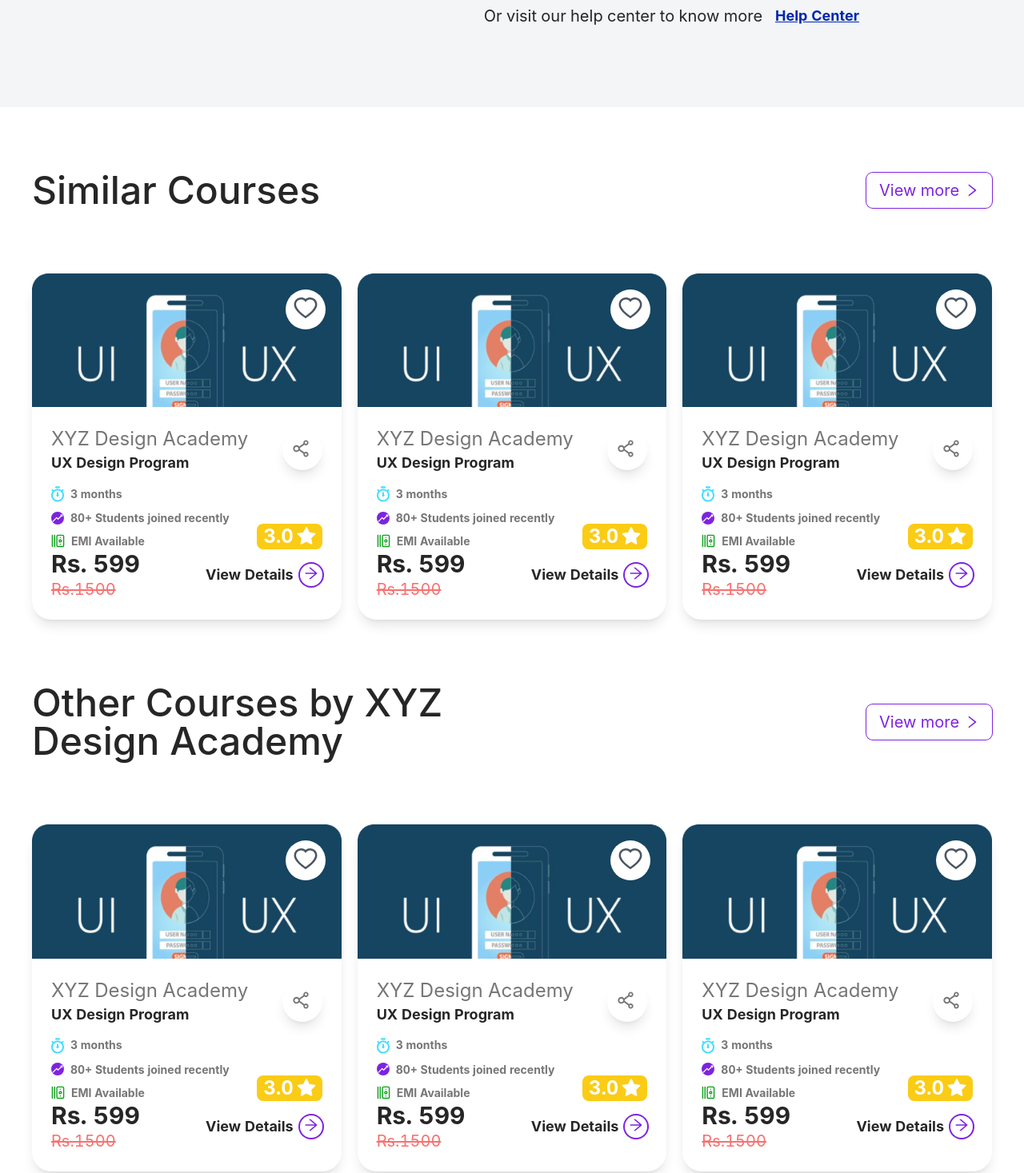
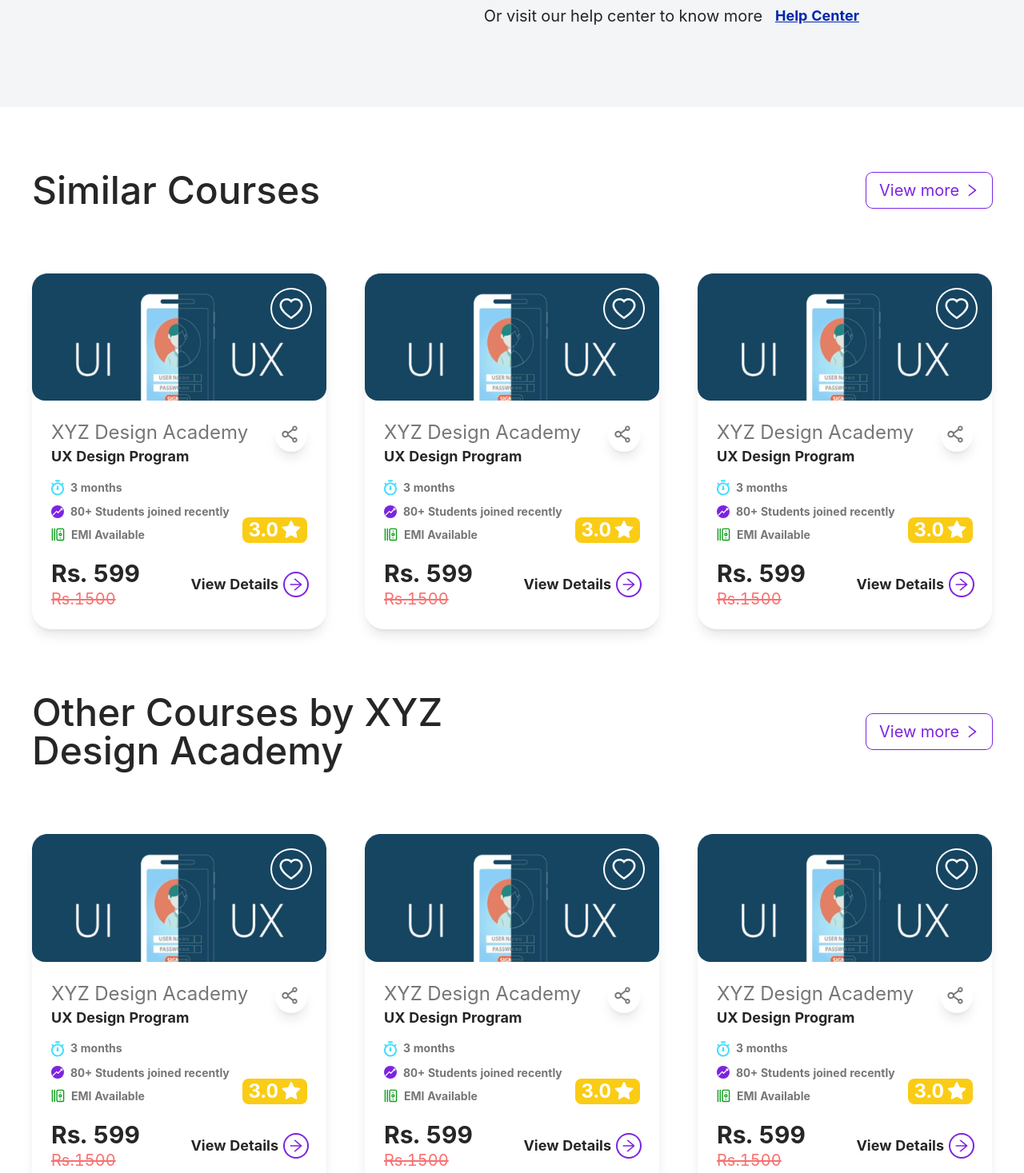
Before and after one commit to albiummid/ostello, a React (Create React App) app: page / in a window 1280 px wide. Shown: the part 6863-8330 px from the top of the page at 80% size. Built offline with nearby package versions, Linux system fonts and the light colour scheme.

Commit message:
course section fixed

```diff
--- a/src/components/Home/courses/CourseCard.js
+++ b/src/components/Home/courses/CourseCard.js
@@ -1,5 +1,6 @@
 import {
   ArrowRightOutlined,
+  HeartFilled,
   HeartOutlined,
   HeartTwoTone,
   RiseOutlined,
@@ -16,61 +17,65 @@ export default function CourseCard() {
   const [isActiveHeart, setHeart] = useState(false)
   const { icons } = constants
   return (
-    <div className='md:w-[476px] w-[100%] relative shadow-lg rounded-3xl'>
+    <div className='lg:w-[476px] w-[100%] relative shadow-lg rounded-3xl'>
       <div className='relative'>
-        <img src={courseImg} className='w-[100%]  ' alt='' />
-        <div className='flex items-center justify-center  gap-1 px-2 py-1 text-md text-white  font-bold bg-yellow-400 rounded-lg md:hidden absolute right-5 bottom-[10px] '>
+        <img src={courseImg} className='w-[100%] rounded-2xl  ' alt='' />
+        <div className='flex items-center justify-center  gap-1 px-2 text-md text-white  font-bold bg-yellow-400 rounded-lg md:hidden absolute right-5 bottom-[10px] '>
           <p>3.0</p>
           <StarFilled />
         </div>
       </div>
-      <div
-        className=' w-[50px] h-[50px] rounded-full shadow-sm absolute right-5 top-5 bg-white flex items-center justify-center cursor-pointer '
-        onClick={() => setHeart(!isActiveHeart)}
-      >
+      <div className=''>
         {isActiveHeart ? (
-          <HeartTwoTone
-            twoToneColor={'red'}
-            className='text-gray-600 text-3xl mb-1'
+          <HeartFilled
+            onClick={() => setHeart(!isActiveHeart)}
+            className={`flex text-xl  w-8 h-8 md:h-12 md:w-12 rounded-full shadow-sm absolute right-5 top-5  items-center justify-center cursor-pointer  text-red-500 ring-2 ring-white md:text-3xl `}
           />
         ) : (
-          <HeartOutlined className='text-gray-600 text-3xl mb-1' />
+          <HeartOutlined
+            onClick={() => setHeart(!isActiveHeart)}
+            className={`flex items-center text-xl  text-white   w-8 h-8 md:h-12 md:w-12 rounded-full shadow-sm absolute right-5 top-5   justify-center cursor-pointer   ring-2 ring-white md:text-3xl`}
+          />
         )}
       </div>
 
-      <div className='p-6 flex flex-col gap-3'>
-        <div className=' flex items-center justify-between '>
+      <div className=' relative p-6 flex flex-col gap-3 bg-[#fffff]'>
+        <div className=' flex  justify-between '>
           <div>
-            <p className='text-2xl  text-[#767676]'>XYZ Design Academy</p>
-            <p className='text-lg font-bold'>UX Design Program</p>
+            <p className='md:text-2xl text-lg  text-[#767676]'>
+              XYZ Design Academy
+            </p>
+            <p className='md:text-lg text-md font-bold'>UX Design Program</p>
           </div>
 
           <CopyToClipboard
             text='course-shared-link'
             onCopy={() => toast.success('Link has been copied to clipboard')}
           >
-            <div className='p-2 w-[50px] h-[50px]   rounded-full bg-white shadow-lg text-[#767676] justify-center items-center flex cursor-pointer '>
+            <div className='p-2 w-10 h-10   rounded-full bg-white shadow-lg text-[#767676] justify-center items-center flex cursor-pointer '>
               <ShareAltOutlined className='text-2xl mb-1 mr-1' />
             </div>
           </CopyToClipboard>
         </div>
 
-        <div className='flex justify-between md:flex-col '>
+        <div className='flex justify-between md:flex-col gap-5 '>
           <div className='flex items-end justify-between '>
             <div>
-              <div className='flex flex-col gap-2 font-bold text-[#767676]'>
+              <div className='flex flex-col gap-2 font-medium text-[#767676]'>
                 <div className='flex  items-center gap-2'>
                   <img className='-mx-1' src={icons.stopwatch} alt='' />
-                  <p className='text-md'>3 months</p>
+                  <p className='text-md font-bold'>3 months</p>
                 </div>
                 <div className='md:flex items-center gap-2 hidden '>
                   <RiseOutlined className='text-white bg-[#7D23E0] rounded-full p-[1px]' />
 
-                  <p className=' '>80+ Students joined recently</p>
+                  <p className='text-md font-bold'>
+                    80+ Students joined recently
+                  </p>
                 </div>
                 <div className='flex items-center gap-2'>
                   <img src={icons.money} alt='' />
-                  <p>EMI Available</p>
+                  <p className='text-md font-bold'>EMI Available</p>
                 </div>
               </div>
             </div>
@@ -79,6 +84,7 @@ export default function CourseCard() {
               <StarFilled />
             </div>
           </div>
+
           <div className='flex justify-between items-center '>
             <div>
               <p className='md:text-3xl text-xl font-bold'>Rs. 599</p>
@@ -88,9 +94,8 @@ export default function CourseCard() {
             </div>
             <div className='md:flex gap-2 items-center text-lg font-bold cursor-pointer active:opacity-75 select-none hidden'>
               <p>View Details</p>
-              <div className='h-7 w-7 flex items-center justify-center rounded-full ring-2 ring-[#7D23E0]'>
-                <ArrowRightOutlined className='text-[#7D23E0] text-lg font-bold mb-1' />
-              </div>
+
+              <ArrowRightOutlined className='h-7 w-7 flex items-center justify-center rounded-full ring-2 ring-[#7D23E0] text-[#7D23E0] text-lg font-bold ' />
             </div>
           </div>
         </div>
--- a/src/components/Home/courses/courses.js
+++ b/src/components/Home/courses/courses.js
@@ -5,7 +5,7 @@ import CourseCard from './CourseCard'
 
 export default function Courses() {
   return (
-    <div className='md:px-10 px-5 py-20'>
+    <div className='md:px-10 px-5 py-20 container mx-auto'>
       <div className='mb-20'>
         <div className='flex justify-between items-center  mb-2'>
           <h1 className='md:text-5xl text-3xl font-medium'>Similar Courses</h1>
@@ -14,7 +14,7 @@ export default function Courses() {
             <RightOutlined className='text-[#7D23E0] text-lg' />
           </button>
         </div>
-        <div className='flex  md:justify-between  my-16 lg:my-20 flex-col justify-center items-center lg:flex-row gap-5 '>
+        <div className='flex  md:justify-between  my-16 lg:my-20 flex-col justify-center items-center lg:flex-row gap-5 md:gap-12'>
           <CourseCard />
           <CourseCard />
           <CourseCard />
@@ -34,7 +34,7 @@ export default function Courses() {
             <RightOutlined className='text-[#7D23E0] text-lg' />
           </button>
         </div>
-        <div className='flex justify-between lg:my-10 my-16 lg:my-20 flex-col items-center lg:flex-row gap-5'>
+        <div className='flex justify-between my-16 lg:my-20 flex-col items-center lg:flex-row gap-5 md:gap-12'>
           <CourseCard />
           <CourseCard />
           <CourseCard />
--- a/src/components/Layout/BottomBar.jsx
+++ b/src/components/Layout/BottomBar.jsx
@@ -10,7 +10,7 @@ import React, { useState } from 'react'
 
 export default function BottomBar() {
   const [isLoggedIn, setIsLoggedIn] = useState(false)
-  const activeUrl = '/'
+  const [activeUrl, setActiveUrl] = useState('/')
   const navIconClasses = `
 
    text-xl
@@ -56,11 +56,12 @@ export default function BottomBar() {
   return (
     <div className='sm:hidden'>
       <Affix offsetBottom={0} className=' '>
-        <div className='bg-white  flex justify-around'>
+        <div className='bg-white  flex justify-around py-1'>
           {bottomNavs.map((item, i) => (
             <div
+              onClick={() => setActiveUrl(item.url)}
               key={i}
-              className={` flex items-center justify-center flex-col mx-2 font-medium  ${
+              className={` flex items-center justify-center flex-col mx-2 font-medium cursor-pointer  ${
                 activeUrl === item.url ? 'text-[#7D23E0]' : 'text-gray-400'
               } ${item.title === 'Account' && !isLoggedIn && 'hidden'} ${
                 item.title === 'Login' && isLoggedIn && 'hidden'
--- a/src/components/Layout/Footer.js
+++ b/src/components/Layout/Footer.js
@@ -106,18 +106,22 @@ export default function Footer() {
   ]
 
   return (
-    <div className='bg-[#1C1C1C] p-5'>
+    <div className='bg-[#1C1C1C] py-10 '>
       <>
-        <div className='text-white flex lg:justify-center md:flex'>
-          <div className='grid md:grid-cols-5 grid-col-1 md:gap-20 divide-y divide-gray-500 md:divide-y-0  '>
-            <div className='flex flex-col gap-5 items-center'>
-              <img className={`w-40 md:w-60  block`} src={logo} alt='' />
-              <div className='md:flex gap-5 items-center hidden '>
+        <div className=' container mx-auto text-white'>
+          <div className='grid md:flex  grid-col-1 justify-around     '>
+            <div className='flex flex-col '>
+              <img
+                className={`w-40 lg:w-60 mr-auto ml-10 md:m-0`}
+                src={logo}
+                alt=''
+              />
+              <div className='md:flex gap-5 items-center hidden my-3   '>
                 {socialLinks.map((item, i) => (
                   <div className='' key={i}>
                     <a href={item.link} target='_blank' rel='noreferrer'>
                       <img
-                        className='w-[30px] cursor-pointer'
+                        className='w-6 lg:w-10 cursor-pointer'
                         src={item.img}
                         alt={item.title}
                       />
@@ -126,15 +130,16 @@ export default function Footer() {
                 ))}
               </div>
             </div>
+            {/* <div className=' border border-r-0 border-b-0 border-l-0 first:border-t-0 w-screen' /> */}
             {footerLinks.map((item, i) => (
-              <div key={i} className='mb-5 px-5'>
-                <p className='font-medium mb-2 lg:mb-4 mt-5 text-lg lg:text-2xl '>
+              <div key={i} className='mb-5 px-5 hidden sm:block '>
+                <p className='font-medium mb-2 lg:mb-4 text-lg lg:text-2xl '>
                   {item.header}
                 </p>
                 <div className='flex-col'>
                   {item.links.map((link, i) => (
                     <Link
-                      className='block md:text-xl text-md '
+                      className='block lg:text-xl text-md '
                       key={i * 7}
                       to={link.url}
                     >
@@ -144,13 +149,33 @@ export default function Footer() {
                 </div>
               </div>
             ))}
+            <div className='grid-cols-1 divide-solid divide-y divide-gray-600 sm:divide-none w-screen  sm:hidden'>
+              {footerLinks.map((item, i) => (
+                <div key={i} className='mb-5 pl-10 '>
+                  <p className='font-bold mb-2  mt-5 text-lg  '>
+                    {item.header}
+                  </p>
+                  <div className='flex-col'>
+                    {item.links.map((link, i) => (
+                      <Link
+                        className='block  text-md font-medium '
+                        key={i * 7}
+                        to={link.url}
+                      >
+                        {link.title}
+                      </Link>
+                    ))}
+                  </div>
+                </div>
+              ))}
+            </div>
           </div>
         </div>
       </>
 
       <div className='flex gap-5 items-center justify-center md:hidden my-2 mt-10 '>
         {socialLinks.map((item, i) => (
-          <div o className='' key={i}>
+          <div className='' key={i}>
             <a href={item.link} target='_blank' rel='noreferrer'>
               <img
                 className='w-[30px] cursor-pointer'
```
